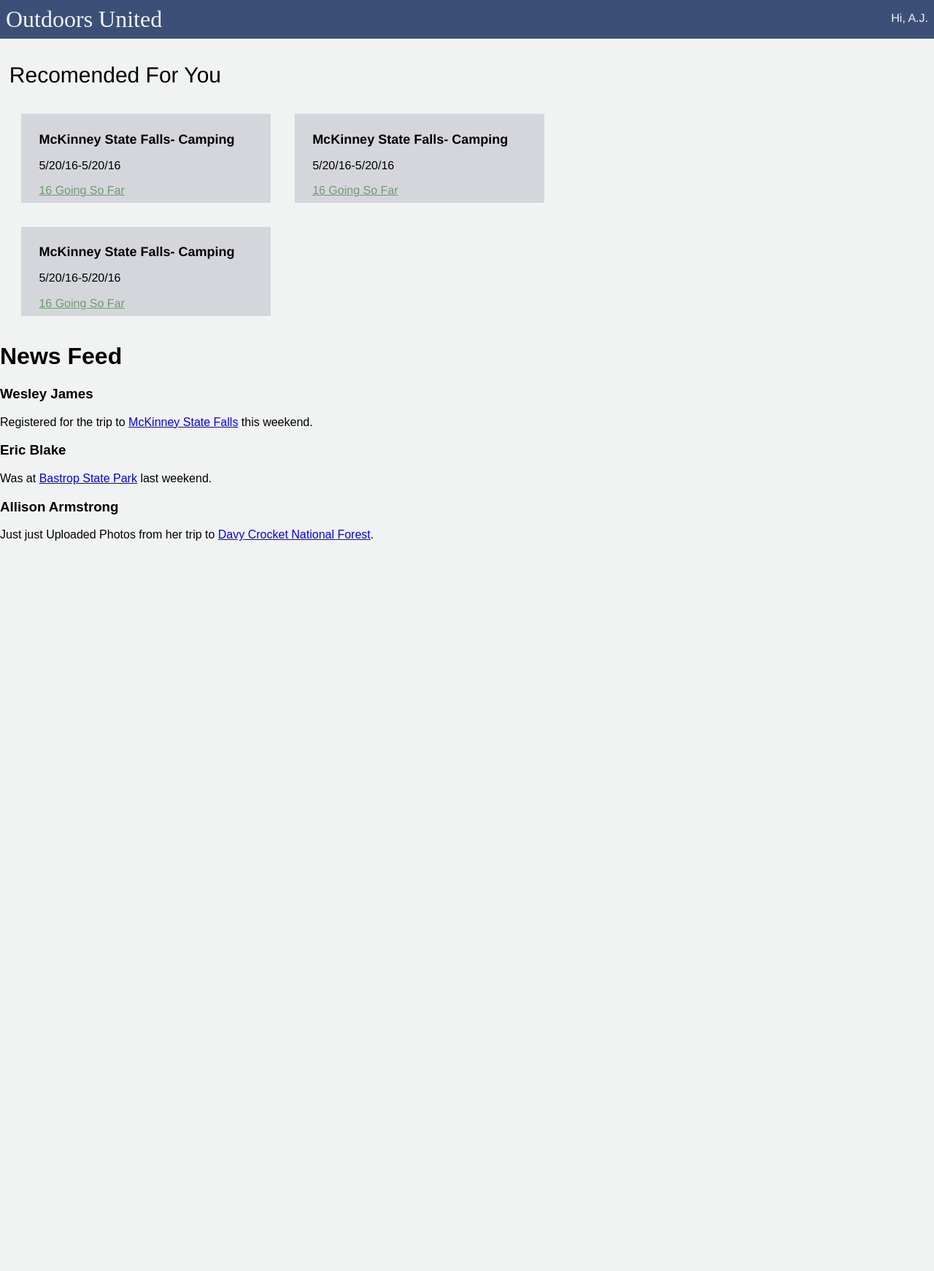
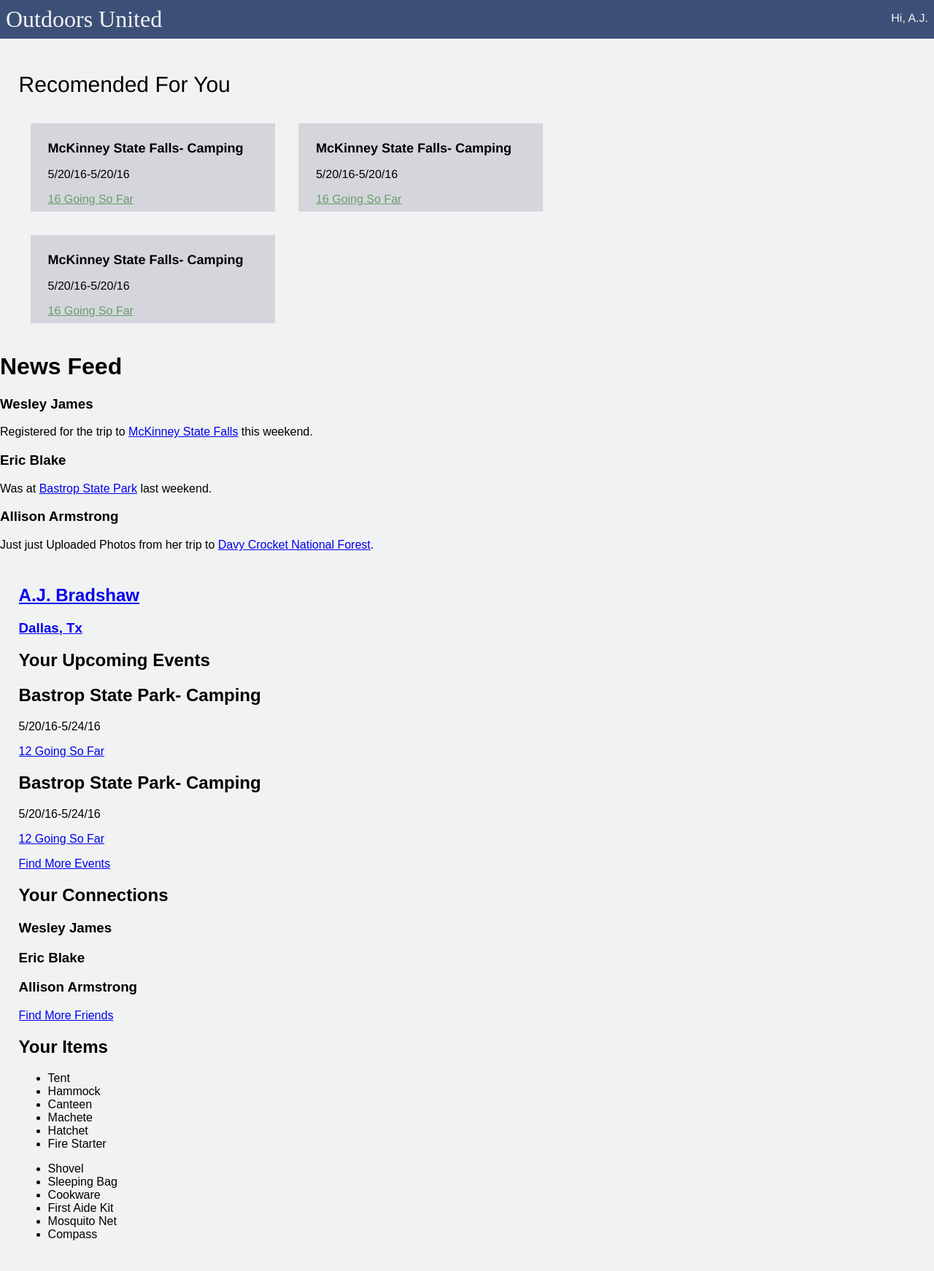
Before and after one commit to EricBlake/Outdoors-United-V1, a Jekyll site: the page built from outdoorsunited/dashboard.html, in a window 1280 px wide. Shown: the whole page at 73% size. Built offline with Jekyll 4.4.1, drawn with Linux system fonts in a browser that asks for light colours; before the commit the page ends 900 px from its top, so only the background shows below that.

Commit message:
pushing Content for Dashboard Page

```diff
--- a/outdoorsunited/css/main.scss
+++ b/outdoorsunited/css/main.scss
@@ -35,7 +35,7 @@ $ind-col-width: ($tot-width - ($gut-width * ($num-col - 1))) / $num-col;
 
 .row {
   overflow: hidden;
-  margin:1%;
+  margin:2%;
 }
 
 .col {
--- a/outdoorsunited/dashboard.html
+++ b/outdoorsunited/dashboard.html
@@ -113,3 +113,97 @@ layout: default
 	</div><!--closing news_feed-->
 
 </div><!--closing dash_wrapper tag-->
+
+	<!--_____________________________________________SIDE BAR SECTION-->
+
+<div class="dash_side">
+
+	<div class="row">
+
+		<div class="col col-4">
+
+			<div class="profile">
+				<a href="#">
+				<div class="profile_img">
+				</div>
+
+				<h2>A.J. Bradshaw</h2>
+				<h3>Dallas, Tx</h3>
+				</a>
+			</div><!--cloing profile-->
+
+			<h2>Your Upcoming Events</h2>
+
+			<div class="upcoming_events">
+
+				<H2>Bastrop State Park- Camping</H2>
+				<p>5/20/16-5/24/16</p>
+				<a href="#">12 Going So Far</a>
+
+
+			</div><!--closing upcoming_events-->
+
+			<div class="upcoming_events">
+
+				<H2>Bastrop State Park- Camping</H2>
+				<p>5/20/16-5/24/16</p>
+				<p><a href="#">12 Going So Far</a></p>
+				<p><a href="#">Find More Events</a></p>
+			</div><!--closing upcoming_events-->
+
+			<div class="dash_connections">
+
+				<h2>Your Connections</h2>
+
+				<div class="dash_friend">
+					<div class="friend_img">
+					</div>
+					<h3>Wesley James</h3>
+
+				</div><!--closing dash_friend-->
+
+				<div class="dash_friend">
+					<div class="friend_img">
+					</div>
+					<h3>Eric Blake</h3>
+
+				</div><!--closing dash_friend-->
+
+				<div class="dash_friend">
+					<div class="friend_img">
+					</div>
+					<h3>Allison Armstrong</h3>
+
+				</div><!--closing dash_friend-->
+
+				<a href="#">Find More Friends</a>
+
+			</div><!--closing dash_connections-->
+
+			<div class="dash_items">
+				<h2>Your Items</h2>
+					<ul>
+						<li>Tent</li>
+						<li>Hammock</li>
+						<li>Canteen</li>
+						<li>Machete</li>
+						<li>Hatchet</li>
+						<li>Fire Starter</li>
+					</ul>
+					<ul>
+						<li>Shovel</li>
+						<li>Sleeping Bag</li>
+						<li>Cookware</li>
+						<li>First Aide Kit</li>
+						<li>Mosquito Net</li>
+						<li>Compass</li>
+					</ul>
+
+			</div><!--closing dash_items-->
+
+		</div><!--closing col col 4-->
+
+
+	</div><!--closing row-->
+
+</div><!--closing dash_side-->
```
